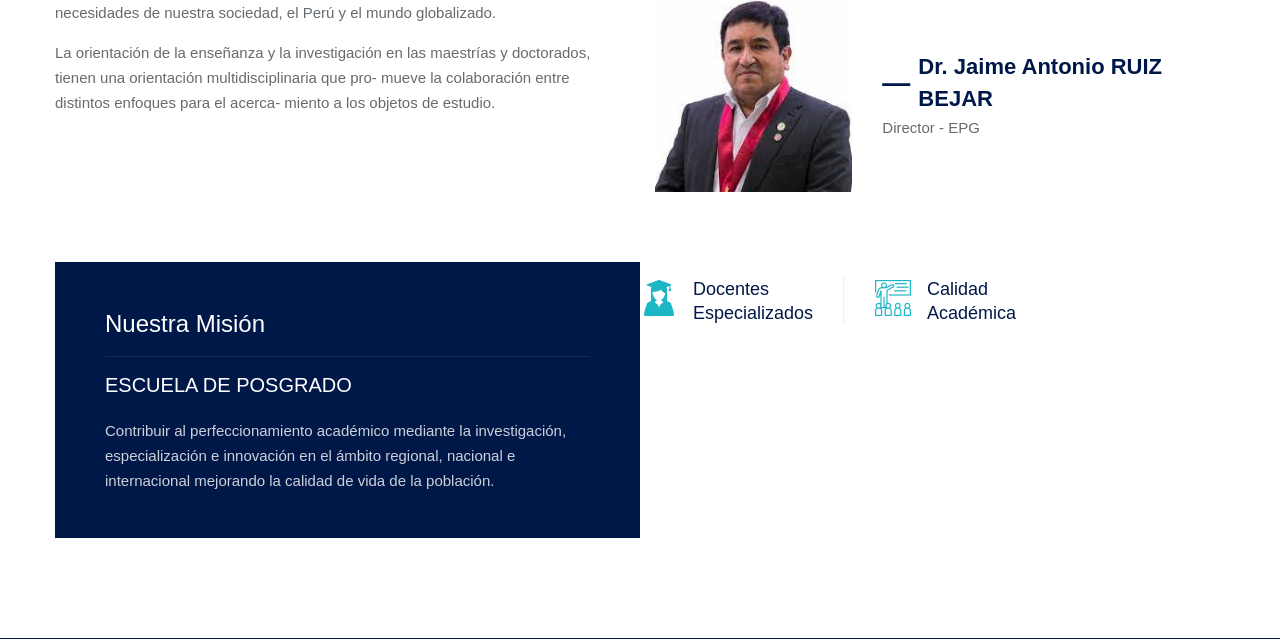
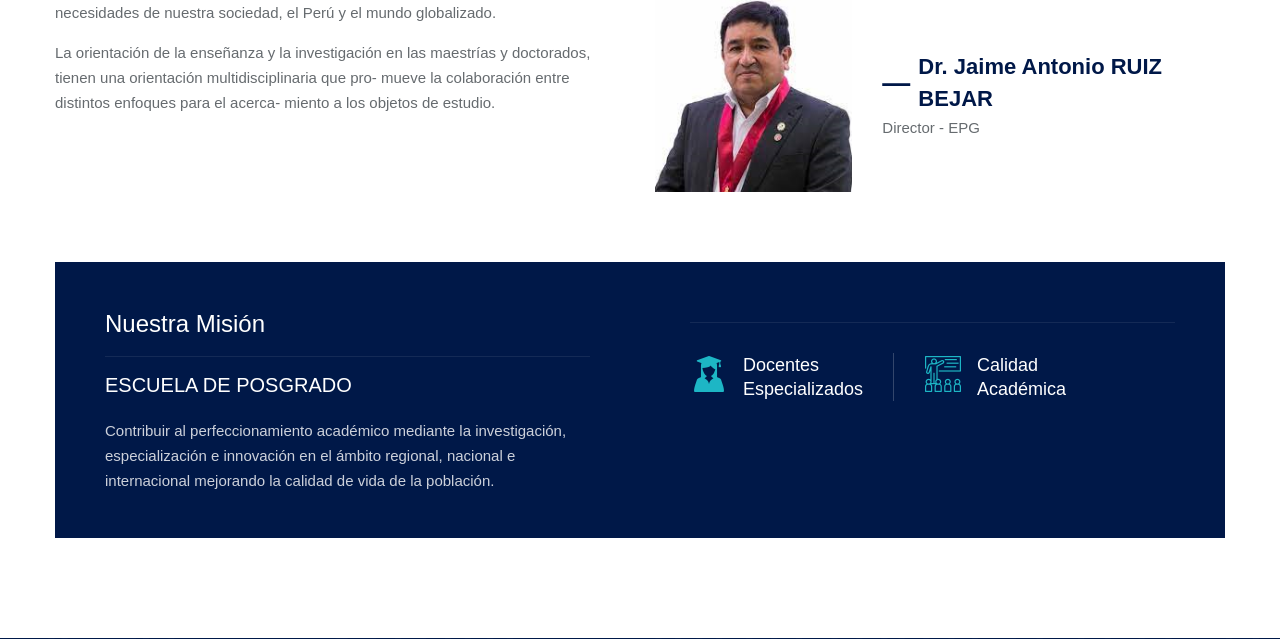
Before and after one commit to logan20andy/posgrado-unh, a PHP site: page /presentacion.php in a window 1280 px wide; the page is wider, and only the part inside the window is pictured. Shown: the part 822-1461 px from the top of that part. Run offline with PHP 8.4, Linux system fonts and the light colour scheme; some web fonts are replaced.

Commit message:
cambios depresnetacion al inicio2

```diff
--- a/presentacion.php
+++ b/presentacion.php
@@ -101,7 +101,13 @@ include 'header.php';
                         </div>
                     </div>
                     <div class="col-lg-6">
-                        <!-- col-bg-img-three -->
+                        <div class="ttm-bg ttm-col-bgcolor-yes ttm-bgcolor-darkgrey p-50 pt-45 pb-30 res-991-pl-15 res-991-pr-15">
+                            <div class="ttm-col-wrapper-bg-layer ttm-bg-layer"></div>
+                            <div class="layer-content">
+                                <h3 class="font-weight-normal fs-24"></h3>
+                                <div class="mt-15 mb-15">
+                                    <span class="ttm-horizontal_sep"></span>
+                                </div>
                                 <div class="d-sm-flex">
                                     <!-- featured-icon-box -->
                                     <div class="featured-icon-box icon-align-before-title">
@@ -129,6 +135,8 @@ include 'header.php';
                             </div>
                         </div>
                     </div>
+                </div>
+            </div>
         </section>
         <!--introduction-section end-->
 
```
Lines whose indentation alone changed are shown as unchanged.
